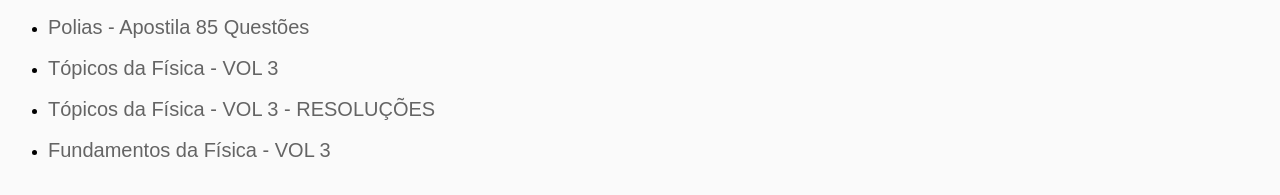
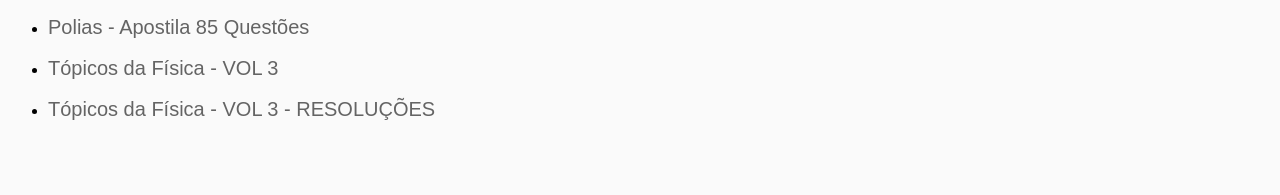
Before and after one commit to Vitoguro/sandbox, a plain HTML site: page fisica.html in a window 1280 px wide. Shown: the part 317-512 px from the top of the page. Drawn offline with Linux system fonts and the light colour scheme.

Commit message:
defeito rimuovi

```diff
--- a/fisica.html
+++ b/fisica.html
@@ -34,7 +34,6 @@ text-align:center;
   <li><a class="links" href="https://drive.google.com/file/d/167zEOq6VLR0bjvv-N_Bca4zjYjSHnveZ/view">Polias - Apostila 85 Questões</a></li><br>
   <li><a class="links" href="https://drive.google.com/open?id=1EEQhRMzZ48dctKaAcaAGQ-mu5eGLj-lq">Tópicos da Física - VOL 3</a></li><br>
   <li><a class="links" href="https://drive.google.com/open?id=1E-KcMQlMgdVK-LRp4UEdsOcU44ISKVD-">Tópicos da Física - VOL 3 - RESOLUÇÕES</a></li><br>
-  <li><a class="links" href="https://drive.google.com/open?id=1EI6RamgMRldho3PUAI58DUQv1x4xyCO2">Fundamentos da Física - VOL 3</a></li><br>
 </ul>
 
 
```
